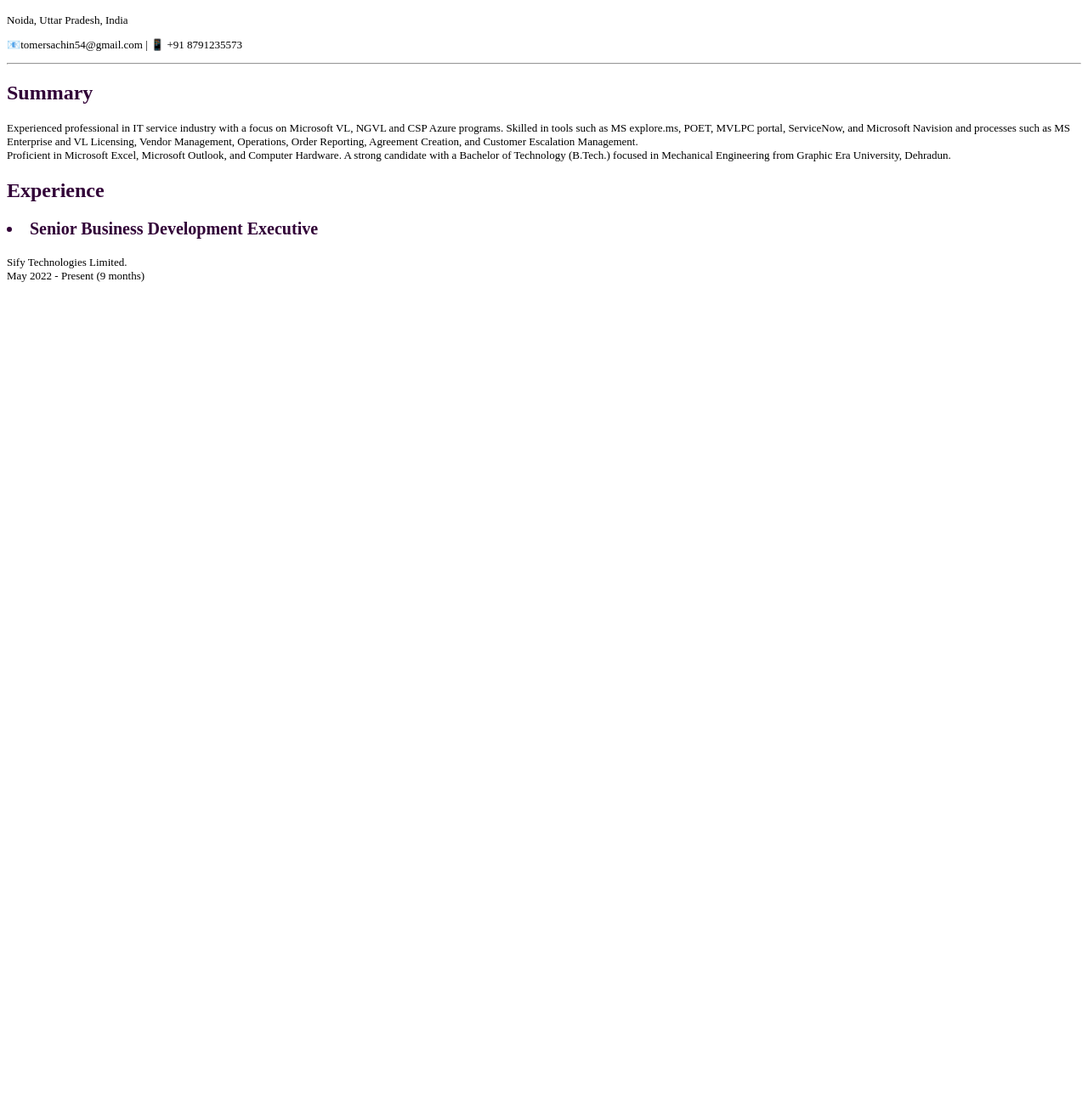
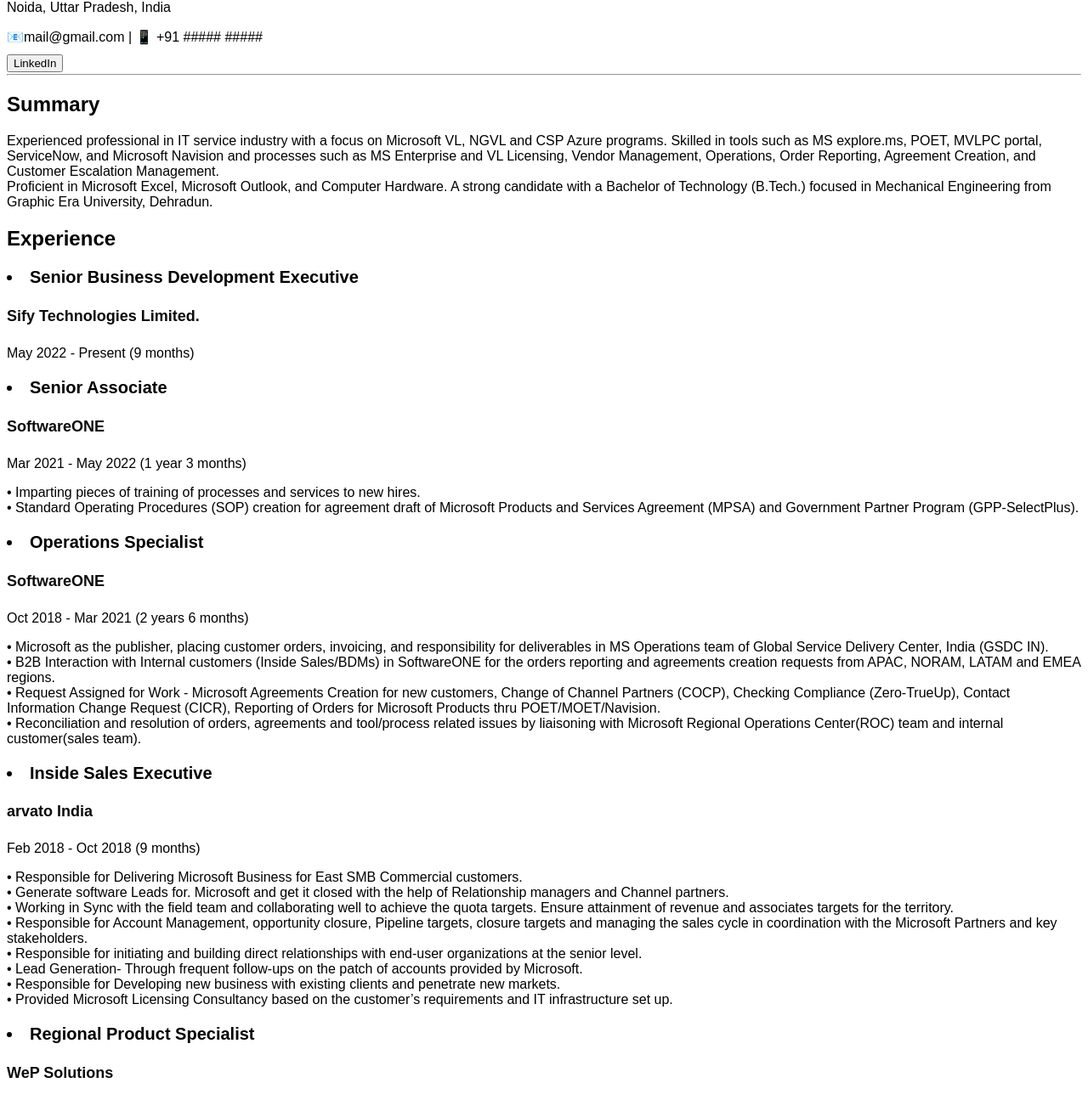
Before and after one commit to nihcas-byte/testhtml, a plain HTML site: page resume.html in a window 1280 px wide. Shown: the part 74-1369 px from the top of the page at 85% size. Before the commit the page ends 800 px from the top, so only its background shows below. Drawn offline with Linux system fonts and the light colour scheme.

Commit message:
added resume.html - v2

```diff
--- a/resume.html
+++ b/resume.html
@@ -10,28 +10,35 @@
 
         .center {
           display: flex;
-          justify-content:left;
-          align-items: Left;
-          height: 0px;
+          justify-content:Left;
+          align-items: center;
+          height: 10px;
           text-shadow:#000000;
-          text-align: left;
-          font-size: large;
+          text-align: center;
+          font-size: medium;
         }
 
-          h1 {font-family:Times New Roman;color:#000000; text-align:left; font-size:36px}
-          h2 {font-family:Times New Roman;color:#310237; text-align:left; font-size:24px}
-          h3 {font-family:Times New Roman;color:#310237; text-align:left; font-size:20px}
-          p {font-family:Times New Roman;font-size:13px;font-style:normal;font-weight:normal;color:#000000; text-align:left}
+          h1 {font-family:Arial;color:#000000; text-align:left; font-size:30px; text-shadow: 1px}
+          h2 {font-family:Arial;color:#000000; text-align:left; font-size:24px}
+          h3 {font-family:Arial;color:#000000; text-align:left; font-size:20px}
+          h4 {font-family:Arial;color:#0c0c0c; text-align:left; font-size:18px}
+          p {font-family:Arial;font-size:16px;font-style:normal;font-weight:normal;color:#000000; text-align:left}
           footer {font-family:sans-serif;font-size:12px;font-style:italic;font-weight:normal;color:black; text-align:center}
 
         </style>
 
-      <h1>SACHIN TOMER</h1>
+      <h1>Sachin Tomer</h1>
       <p>Noida, Uttar Pradesh, India</p>
-      <p>📧tomersachin54@gmail.com | 📱 +91 8791235573</p>
+      <p>📧mail@gmail.com | 📱 +91 ##### #####</p>
+
+      <div class="center">
+        <button onclick="window.location.href='https://www.linkedin.com/in/sachin-tomer-st'">LinkedIn</button>
+        </div>
+
       <hr>
 
-      <h2>Summary</h2>
+
+    <h2>Summary</h2>
       <p>Experienced professional in IT service industry with a focus on Microsoft VL, NGVL and CSP Azure programs.
         Skilled in tools such as MS explore.ms, POET, MVLPC portal, ServiceNow, and Microsoft Navision and processes
         such as MS Enterprise and VL Licensing, Vendor Management, Operations, Order Reporting, Agreement
@@ -39,9 +46,69 @@
         Proficient in Microsoft Excel, Microsoft Outlook, and Computer Hardware.
         A strong candidate with a Bachelor of Technology (B.Tech.) focused in Mechanical Engineering from Graphic Era
         University, Dehradun.</p>
-        <h2>Experience</h2>
+    <h2>Experience</h2>
        <h3><li>Senior Business Development Executive</li></h3>
-       <p>Sify Technologies Limited.<br>May 2022 - Present (9 months)</p>
+       <h4>Sify Technologies Limited.</h4>
+       <p>May 2022 - Present (9 months)</p>
+
+       <h3><li>Senior Associate</li></h3>
+       <h4>SoftwareONE</h4>
+       <p>Mar 2021 - May 2022 (1 year 3 months)</p>
+       <p>• Imparting pieces of training of processes and services to new hires.
+        <br>• Standard Operating Procedures (SOP) creation for agreement draft of Microsoft Products and
+        Services Agreement (MPSA) and Government Partner Program (GPP-SelectPlus).
+        </p>
+
+
+       <h3><li>Operations Specialist</li></h3>
+       <h4>SoftwareONE</h4>
+       <p>Oct 2018 - Mar 2021 (2 years 6 months)</p>
+       <p>• Microsoft as the publisher, placing customer orders, invoicing, and responsibility for deliverables in MS
+            Operations team of Global Service Delivery Center, India (GSDC IN).
+        <br>• B2B Interaction with Internal customers (Inside Sales/BDMs) in SoftwareONE for the orders reporting
+            and agreements creation requests from APAC, NORAM, LATAM and EMEA regions.
+        <br>• Request Assigned for Work - Microsoft Agreements Creation for new customers, Change of Channel
+            Partners (COCP), Checking Compliance (Zero-TrueUp), Contact Information Change Request (CICR),
+            Reporting of Orders for Microsoft Products thru POET/MOET/Navision.
+        <br>• Reconciliation and resolution of orders, agreements and tool/process related issues by liaisoning with
+            Microsoft Regional Operations Center(ROC) team and internal customer(sales team).
+        </p>
+
+        <h3><li>Inside Sales Executive</li></h3>
+        <h4>arvato India</h4>
+        <p>Feb 2018 - Oct 2018 (9 months)</p>
+        <p>• Responsible for Delivering Microsoft Business for East SMB Commercial customers.
+        <br>• Generate software Leads for. Microsoft and get it closed with the help of Relationship managers and
+            Channel partners.
+        <br>• Working in Sync with the field team and collaborating well to achieve the quota targets. Ensure
+            attainment of revenue and associates targets for the territory.
+        <br>• Responsible for Account Management, opportunity closure, Pipeline targets, closure targets and
+            managing the sales cycle in coordination with the Microsoft Partners and key stakeholders.
+        <br>• Responsible for initiating and building direct relationships with end-user organizations at the senior
+            level.
+        <br>• Lead Generation- Through frequent follow-ups on the patch of accounts provided by Microsoft.
+        <br>• Responsible for Developing new business with existing clients and penetrate new markets.
+        <br>• Provided Microsoft Licensing Consultancy based on the customer’s requirements and IT infrastructure
+            set up.
+         </p>
+
+         <h3><li>Regional Product Specialist</li></h3>
+        <h4>WeP Solutions</h4>
+        <p>
+        Nov 2015 - Dec 2017 (2 years 2 months)
+        </p>
+
+        <p>My role involved Customer support management, Currently handling Chandigarh Region which consists
+            of Chandigarh UT, Punjab, Haryana, Himachal Pradesh and J&K. My role is to address escalations &
+            align engineers for support calls in Chandigarh Region.
+        </p>
+
+        <h2>Education</h2>
+
+        <h3><li>Graphic Era Deemed to be University</li></h3>
+        <h4>Bachelor of Technology (B.Tech.), Mechanical Engineering</h4>
+        <p>2011 - 2015<br>Member of the Discipline Committee in junior year</p>
+    </p>
 
 
 </html>
```
